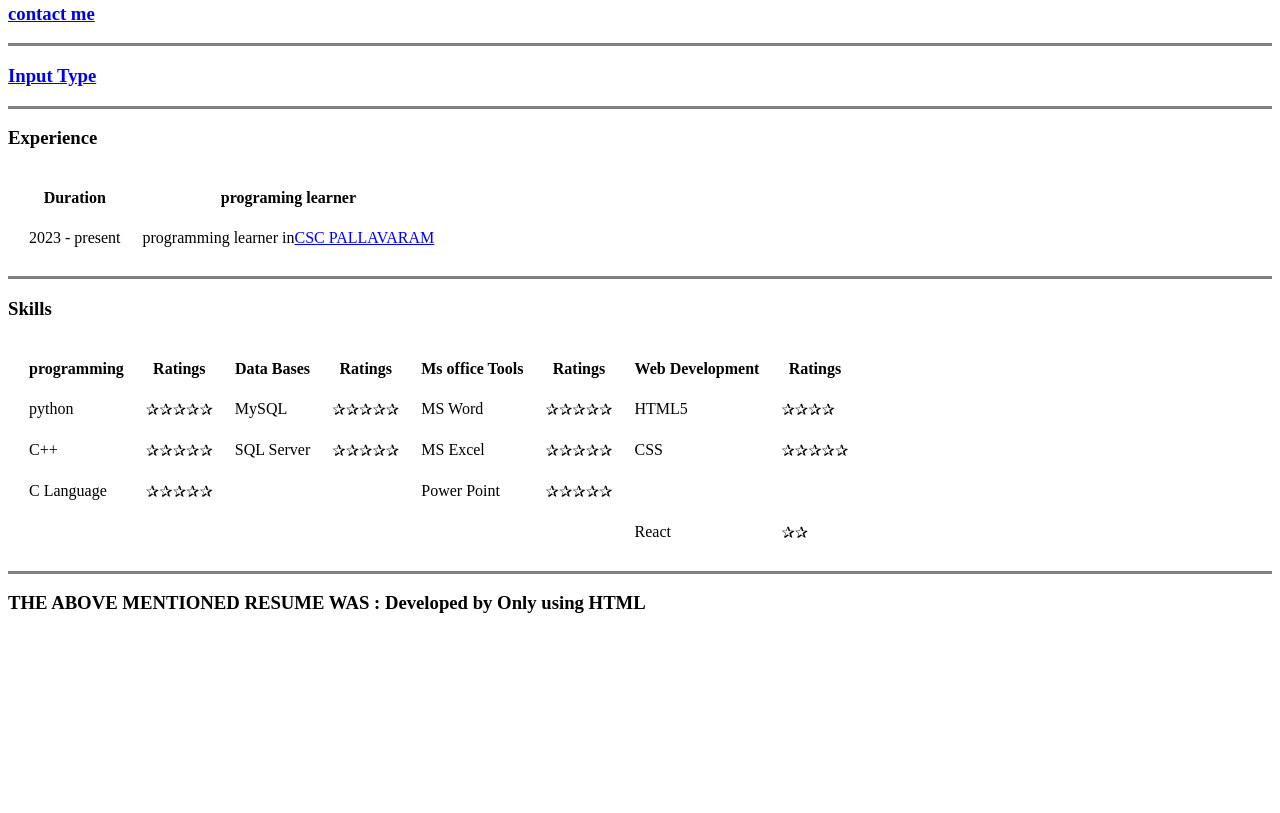
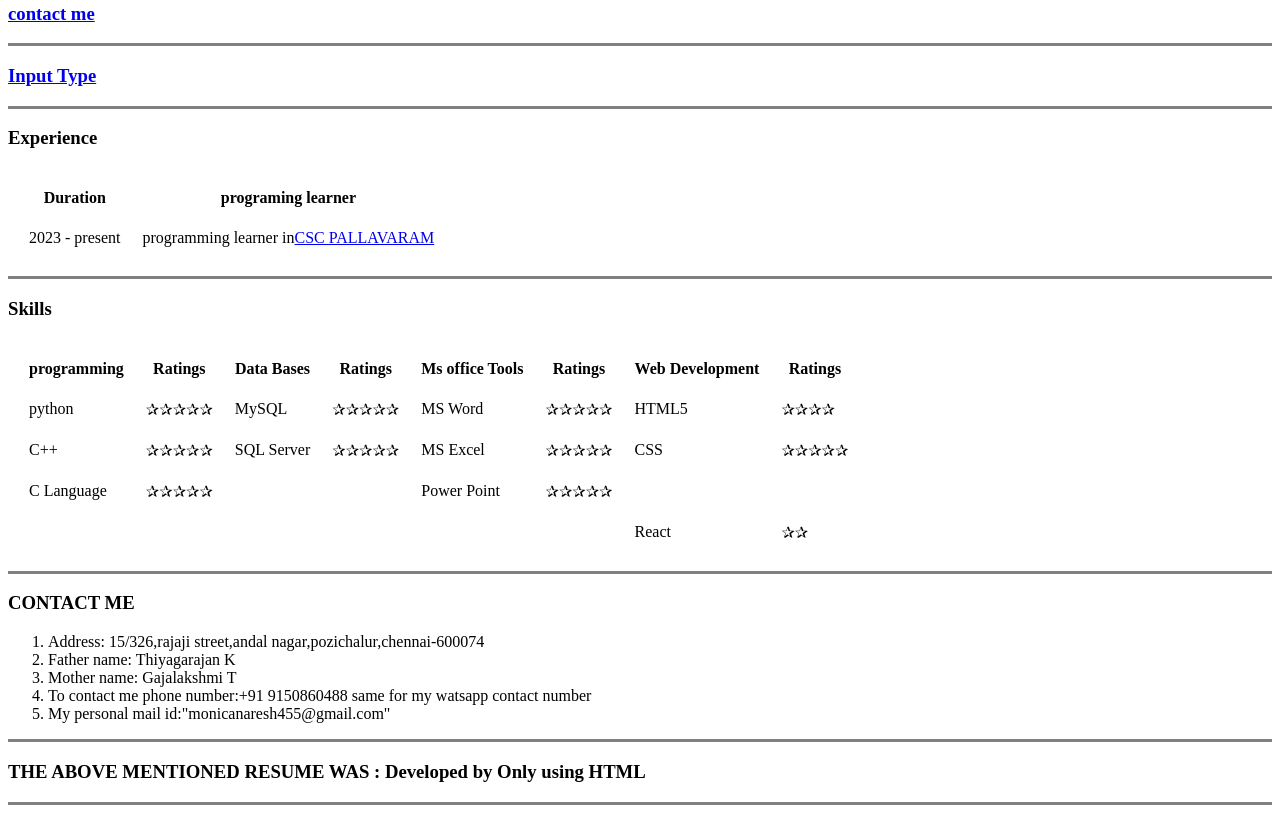
Before and after one commit to Nareshthiyagarajan27/nareshbiofolder, a plain HTML site: page index.html in a window 1280 px wide. Shown: the part 590-1403 px from the top of the page. Before the commit the page ends 1223 px from the top, so only its background shows below. Drawn offline with Linux system fonts and the light colour scheme.

Commit message:
Naresh resume.html

```diff
--- a/index.html
+++ b/index.html
@@ -27,7 +27,7 @@
 <li>Achieved 'A' Grade in Honours Diploma in Computer  Application(programming)in<a href="https://www.facebook.com/CSCPallavaram/"target="_blank">CSC pallavaram</a></li>
 </ol>
 <hr size=3 noshade>
-<a href="monicanaresh455@gmail.com"target="_blank"><h3>contact me</h3></a>
+<a href="https://myaccount.google.com/"target="_blank"><h3>contact me</h3></a>
 <hr size=3 noshade>
 <a href="inputs.html"target="_blank"><h3>Input Type</h3></a>
 <hr size=3 noshade>
@@ -96,6 +96,16 @@
 </tr>
 </table>
 <hr size=3 noshade>
+<h3>CONTACT ME</h3>
+<ol>
+ <li>Address: 15/326,rajaji street,andal nagar,pozichalur,chennai-600074</li>
+  <li>Father name: Thiyagarajan K</li>
+  <li>Mother name: Gajalakshmi T</li>
+  <li>To contact me phone number:+91 9150860488 same for my watsapp contact number</li>
+  <li>My personal mail id:"monicanaresh455@gmail.com"</li>
+</ol>
+<hr size=3 noshade>
 <h3>THE ABOVE MENTIONED RESUME WAS : Developed by Only using HTML</h3>
+<hr size=3 noshade>
 </body>
 </html>
```
